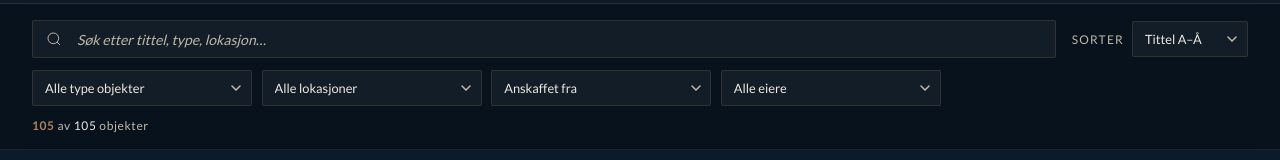
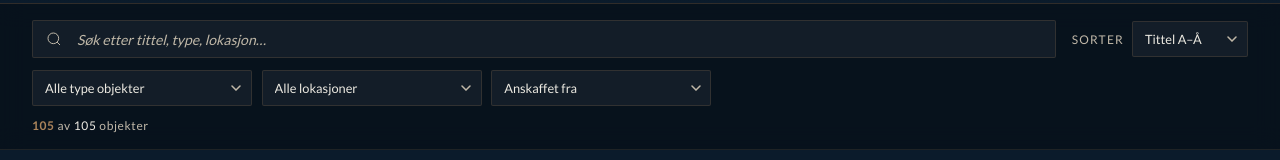
Before and after one commit to hermanxoxo/glastad-samlinger, a React (Vite) app: page / in a window 1280 px wide. Shown: the part 152-312 px from the top of the page. Built offline with nearby package versions, Linux system fonts and the light colour scheme.

Commit message:
Remove Eier filter dropdown

```diff
--- a/src/App.jsx
+++ b/src/App.jsx
@@ -14,7 +14,6 @@ export default function App() {
     typeObjekt: '',
     lokasjon: '',
     anskaffetFra: '',
-    eier: '',
   })
   const [sort, setSort] = useState('title')
   const [selectedObject, setSelectedObject] = useState(null)
@@ -25,7 +24,6 @@ export default function App() {
       typeObjekt: unique('typeObjekt'),
       lokasjon: unique('lokasjon'),
       anskaffetFra: unique('anskaffetFra'),
-      eier: unique('eier'),
     }
   }, [objects])
 
--- a/src/components/SearchFilter.jsx
+++ b/src/components/SearchFilter.jsx
@@ -10,14 +10,12 @@ const FILTER_LABELS = {
   typeObjekt: 'Type objekt',
   lokasjon: 'Lokasjon',
   anskaffetFra: 'Anskaffet fra',
-  eier: 'Eier',
 }
 
 const FILTER_PLACEHOLDERS = {
   typeObjekt: 'Alle type objekter',
   lokasjon: 'Alle lokasjoner',
   anskaffetFra: 'Anskaffet fra',
-  eier: 'Alle eiere',
 }
 
 export default function SearchFilter({
@@ -35,7 +33,7 @@ export default function SearchFilter({
 
   function clearAll() {
     onSearch('')
-    onFilter({ typeObjekt: '', lokasjon: '', anskaffetFra: '', eier: '' })
+    onFilter({ typeObjekt: '', lokasjon: '', anskaffetFra: '' })
   }
 
   return (
```
